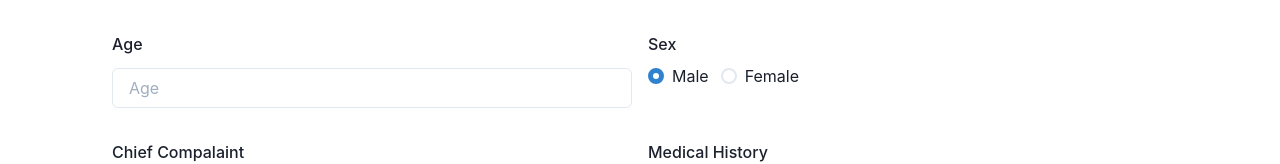
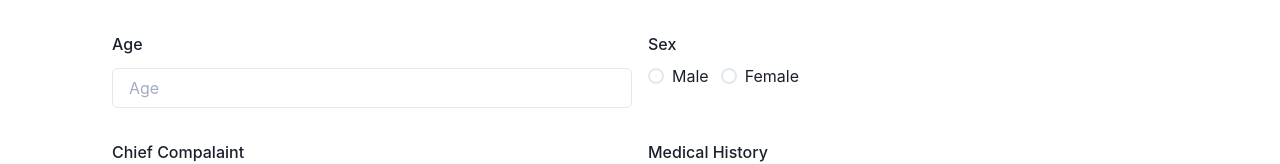
Before and after one commit to pranavsoni1101/docs_connect, a Next.js app: page /patientDetails in a window 1280 px wide. Shown: the part 248-412 px from the top of the page. Built offline with nearby package versions, Linux system fonts and the light colour scheme.

Commit message:
Removed the radio btn error and changed data storage format of patient details in mongo

```diff
--- a/pages/patientDetails/index.jsx
+++ b/pages/patientDetails/index.jsx
@@ -11,7 +11,7 @@ const Patient = () => {
         firstName: "",
         lastName: "",
         age: "",
-        sex: "M",
+        sex: "Male",
         complaint: "",
         medicalHist: "",
         surgicalHist: "",
@@ -25,9 +25,29 @@ const Patient = () => {
         })
     }
 
+    const isRadioSelected = (value) =>{
+        return patientInfo.sex === value;
+    }
+
+    const handleRadioClick = (event) => {
+        setPatientInfo({
+            ...patientInfo,
+            sex: event.currentTarget.value
+        })
+    }
+
     const handleSubmit = (event) => {
         event.preventDefault();
-        axios.post("http://localhost:3000/api/patientDetails", {patientInfo})
+        axios.post("http://localhost:3000/api/patientDetails", {
+            firstName: patientInfo.firstName,
+            lastName: patientInfo.lastName,
+            age: patientInfo.age,
+            sex: patientInfo.sex,
+            complaint: patientInfo.complaint,
+            medicalHist: patientInfo.medicalHist,
+            surgicalHist: patientInfo.surgicalHist,
+            menstrualPeriod: patientInfo.menstrualPeriod,
+        })
         .then(response => console.log(response))
         .catch(err => console.log(err))
     }
@@ -112,14 +132,24 @@ const Patient = () => {
                                 </FormLabel>
                                 {/* State needs to be worked upon */}
                                 <RadioGroup
-                                    id       = 'sex'
-                                    name     = 'sex'
-                                    value    = {patientInfo.sex}
-                                    onChange = {handleChange}
                                 >
                                     <HStack spacing= "12px">
-                                        <Radio value = {"M"}>Male</Radio>
-                                        <Radio value = {"F"} >Female</Radio>
+                                        <Radio
+                                            name     = "sex"
+                                            value    = "Male"
+                                            checked  = {isRadioSelected("Male")}
+                                            onChange = {handleRadioClick}
+                                        >
+                                            Male
+                                        </Radio>
+                                        <Radio
+                                            name     = "sex"
+                                            value    = "Female"
+                                            checked  = {isRadioSelected("Female")}
+                                            onChange = {handleRadioClick}
+                                        >
+                                            Female
+                                        </Radio>
                                     </HStack>
                                 </RadioGroup>
                             </GridItem>
```
